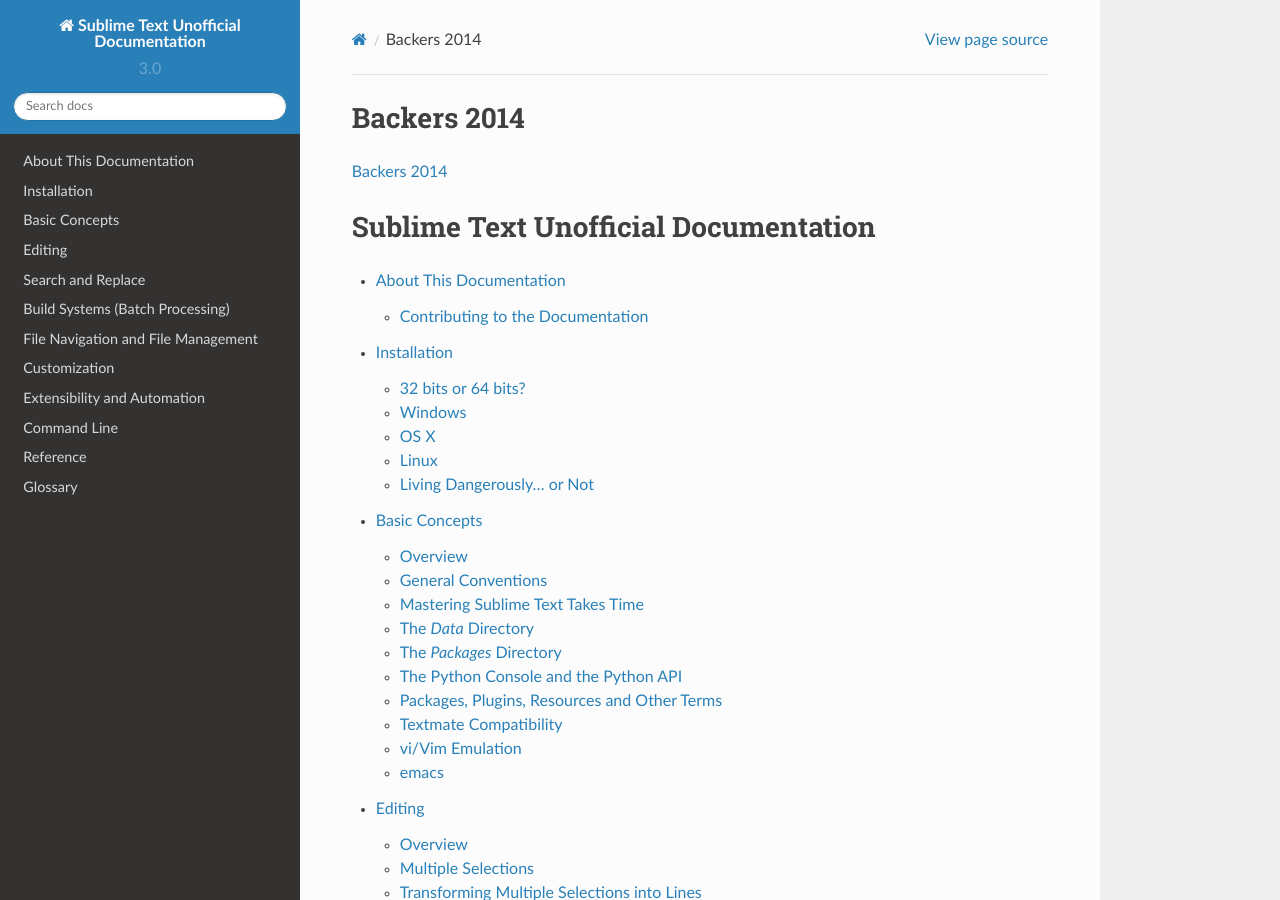
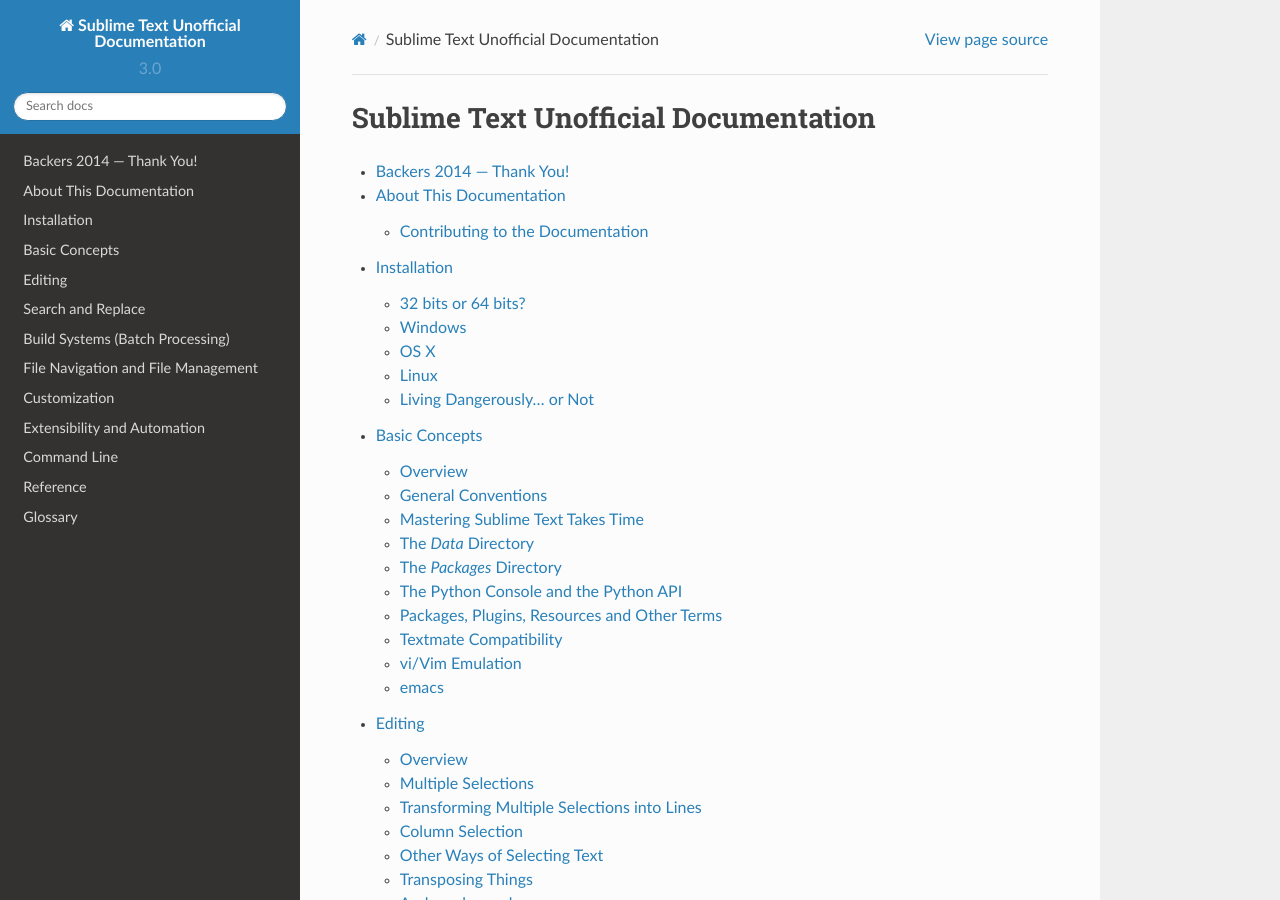
Before and after one commit to guillermooo/sublime-undocs, a Sphinx documentation site: the page built from source/index.rst, in a window 1280 px wide and 900 px high. Built offline with Sphinx 7.4.7 and the Read the Docs theme 2.0.0, drawn with Linux system fonts in a browser that asks for light colours.

Commit message:
add index entry

```diff
--- a/source/index.rst
+++ b/source/index.rst
@@ -2,12 +2,6 @@
    sphinx-quickstart on Thu Sep 30 21:07:00 2010.
    You can adapt this file completely to your liking, but it should at least
    contain the root `toctree` directive.
-
-
-Backers 2014
-============
-
-`Backers 2014 <_static/backers_2014/backers_2014.html>`_
 
 
 Sublime Text Unofficial Documentation
```
Also changed, not shown: other parts of source/index.rst (+1 -0 lines).
